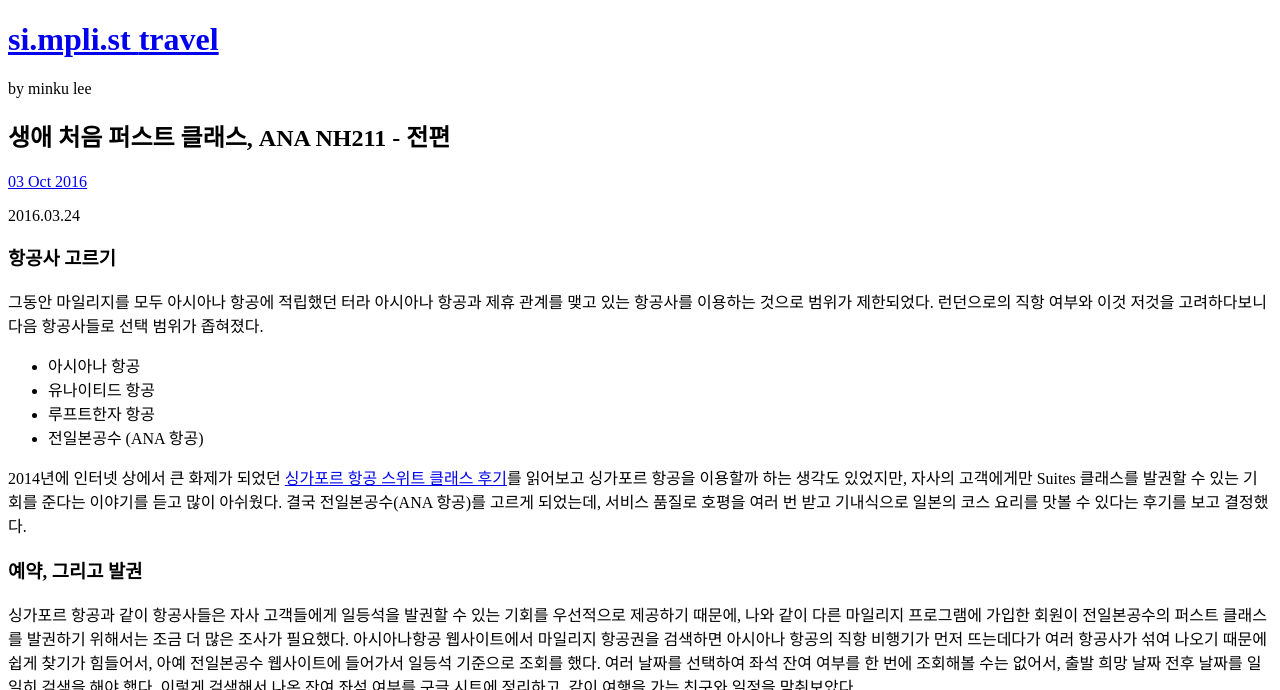
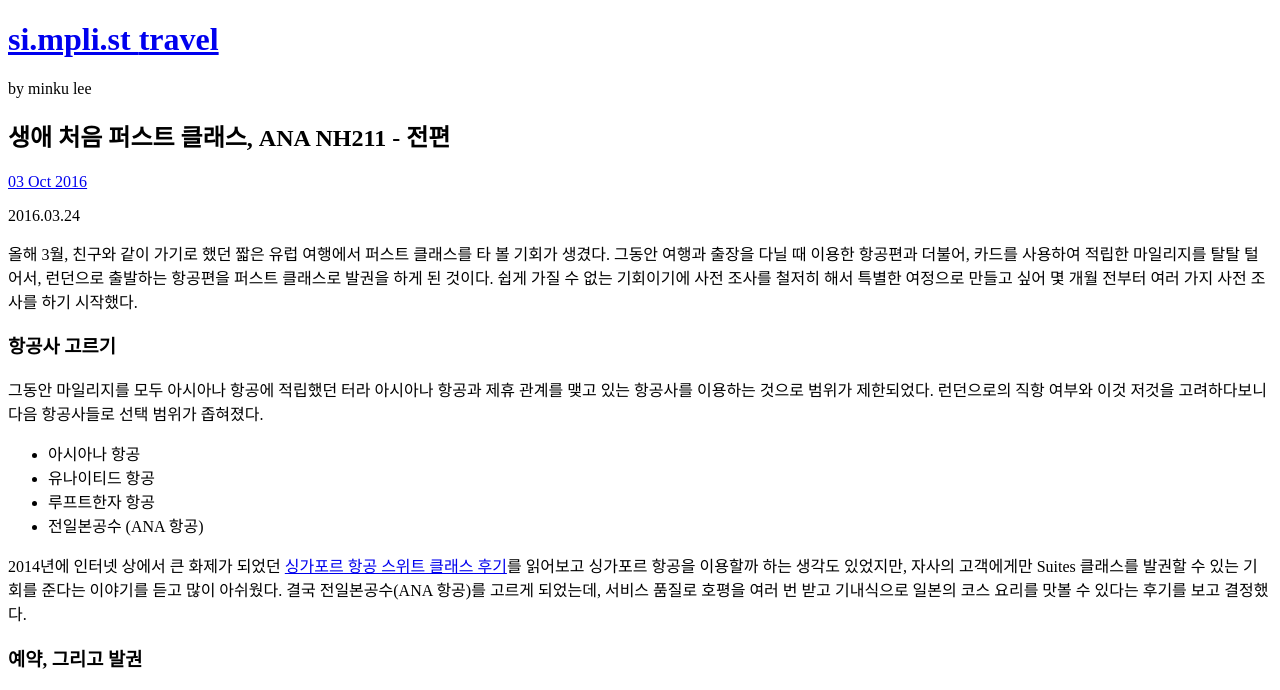
Before and after one commit to premist/si.mpli.st, a Jekyll site: the page built from _posts/2016-10-03-nh211-first-class-chapter1.md, in a window 1280 px wide and 900 px high, cut to the strip 0-690 px from the top of the window. Built offline with Jekyll 4.4.1, drawn with Linux system fonts in a browser that asks for light colours; some web fonts are replaced.

Commit message:
Add missing intro

```diff
--- a/_posts/2016-10-03-nh211-first-class-chapter1.md
+++ b/_posts/2016-10-03-nh211-first-class-chapter1.md
@@ -7,6 +7,9 @@
 ---
 
 2016.03.24
+
+올해 3월, 친구와 같이 가기로 했던 짧은 유럽 여행에서 퍼스트 클래스를 타 볼 기회가 생겼다. 그동안 여행과 출장을 다닐 때 이용한 항공편과 더불어, 카드를 사용하여 적립한 마일리지를 탈탈 털어서, 런던으로 출발하는 항공편을 퍼스트 클래스로 발권을 하게 된 것이다. 쉽게 가질 수 없는 기회이기에 사전 조사를 철저히 해서 특별한 여정으로 만들고 싶어 몇 개월 전부터 여러 가지 사전 조사를 하기 시작했다.
+
 
 ### 항공사 고르기
 
@@ -144,6 +147,7 @@
 
 우선 탑승한 승객들이 대부분 우측 이코노미/비즈니스 탑승구로 들어가는 동안, 나는 왼쪽 탑승구로 들어갔다. 오늘은 특별한 날이니까.
 
+
 ### 계속 읽기
 
 - **[생애 처음 퍼스트 클래스, ANA NH211 - 후편](/travel/nh211-first-class-chapter2.html)**
```
